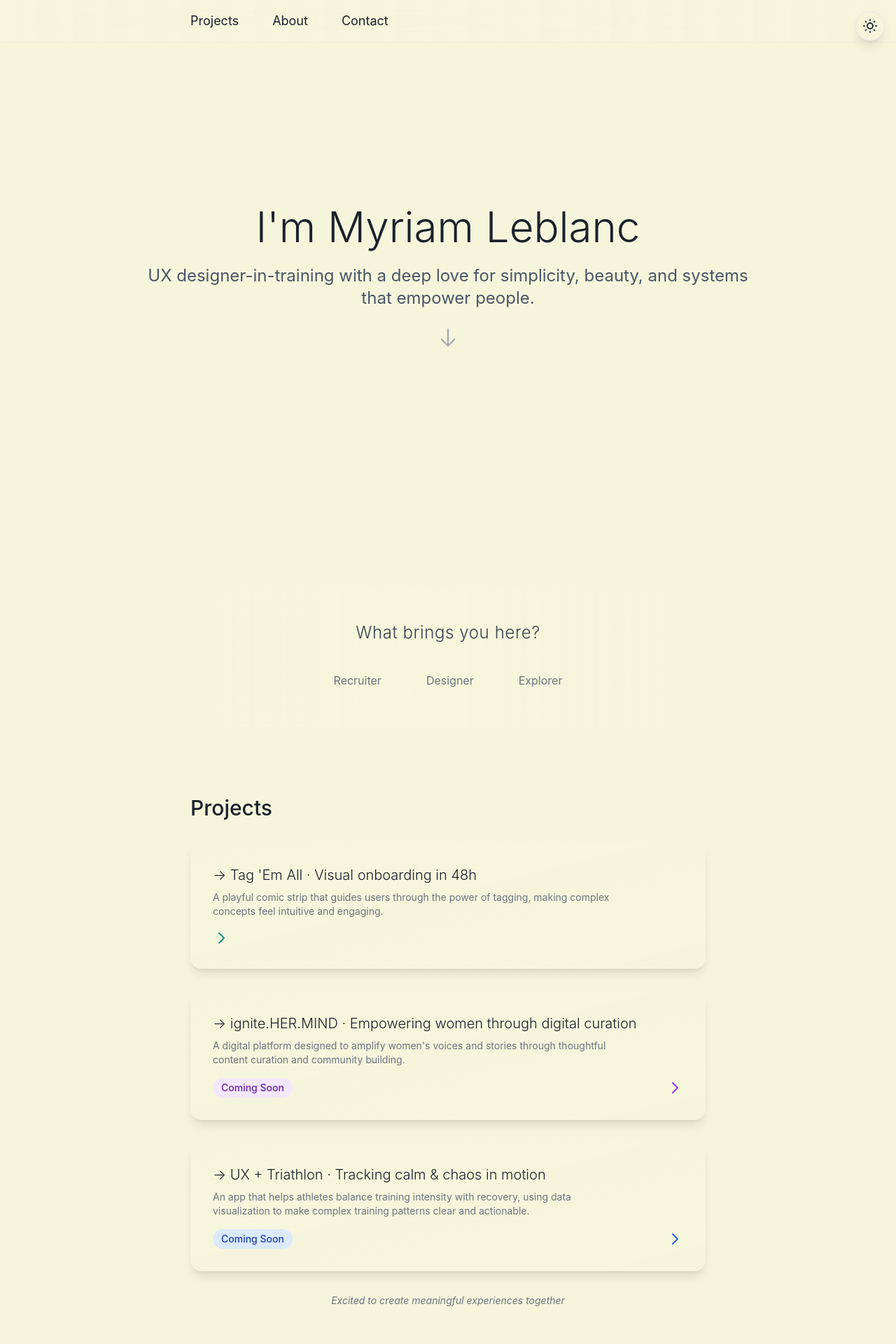
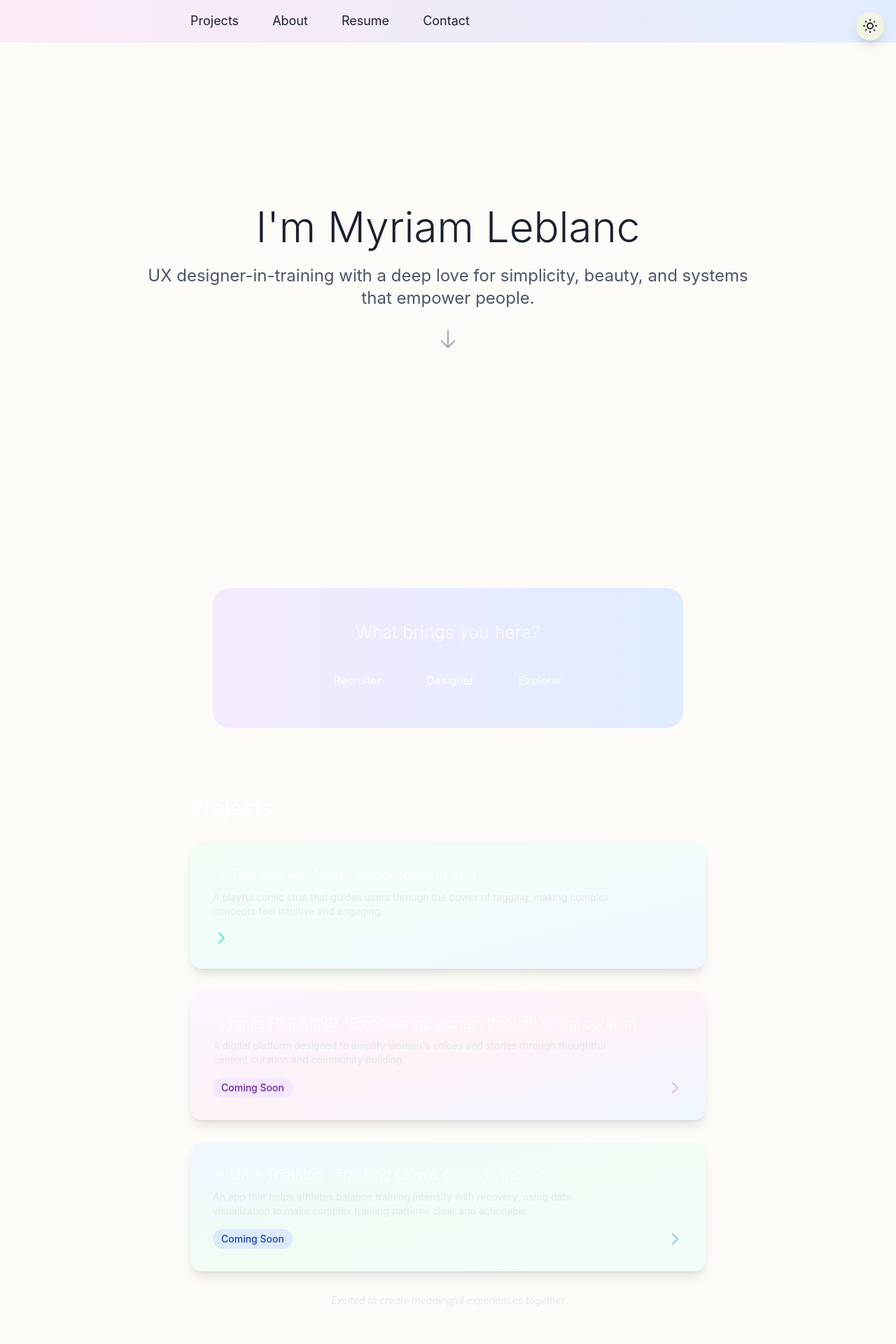
Before and after one commit to aliyazdi75/myriamleblanc, a React (Vite) app: page / in a window 1280 px wide. Shown: the top 1920 px of the page at 70% size. Built offline with nearby package versions, Linux system fonts and the light colour scheme.

Commit message:
style: update text colors to white and enhance magical bubble effects

```diff
--- a/src/App.jsx
+++ b/src/App.jsx
@@ -34,7 +34,8 @@ function App() {
       nav: {
         projects: "Projects",
         about: "About",
-        contact: "Contact"
+        contact: "Contact",
+        resume: "Resume"
       },
       projects: {
         title: "Projects",
@@ -75,7 +76,8 @@ function App() {
       nav: {
         projects: "Projets",
         about: "À propos",
-        contact: "Contact"
+        contact: "Contact",
+        resume: "CV"
       },
       projects: {
         title: "Projets",
@@ -104,7 +106,7 @@ function App() {
   const t = translations[language]
 
   return (
-    <div className="min-h-screen bg-soft-beige dark:bg-gray-950 text-text-primary dark:text-gray-100 transition-colors duration-300">
+    <div className="min-h-screen bg-[#FDFBF7] dark:bg-gray-950 text-text-primary dark:text-gray-100 transition-colors duration-300">
       <ThemeToggle />
       <Router>
         <AnimatePresence mode="wait">
@@ -128,10 +130,10 @@ function App() {
                 className="min-h-screen"
               >
                 {/* Navigation */}
-                <nav className="fixed top-0 left-0 right-0 z-40 bg-gradient-to-r from-soft-beige/90 via-soft-beige/80 to-soft-beige/90 dark:from-gray-900 dark:via-gray-800 dark:to-gray-900/80 backdrop-blur-lg border-b border-gray-200/50 dark:border-gray-700/50">
+                <nav className="fixed top-0 left-0 right-0 z-40 bg-gradient-to-r from-purple-50 via-pink-50 to-blue-50/80 dark:from-gray-900 dark:via-gray-800 dark:to-gray-900/80 backdrop-blur-lg border-b border-gray-200/50 dark:border-gray-700/50">
                   <div className="relative">
                     {/* Animated gradient background */}
-                    <div className="absolute inset-0 bg-gradient-to-r from-soft-beige/80 via-soft-beige/70 to-soft-beige/80 backdrop-blur-md animate-gradient-x"></div>
+                    <div className="absolute inset-0 bg-gradient-to-r from-purple-100/80 via-pink-100/80 to-blue-100/80 backdrop-blur-md animate-gradient-x"></div>
                     {/* Navigation content */}
                     <div className="max-w-screen-md mx-auto px-4">
                       <div className="flex justify-between items-center py-4">
@@ -152,6 +154,15 @@ function App() {
                             >
                               {t.nav.about}
                               <span className="absolute bottom-0 left-0 w-0 h-0.5 bg-gradient-to-r from-blue-500 to-purple-500 group-hover:w-full transition-all duration-300"></span>
+                            </a>
+                          </li>
+                          <li>
+                            <a
+                              href="#resume"
+                              className="text-lg text-[#1A202C] hover:text-pink-600 transition-colors duration-300 relative group"
+                            >
+                              {t.nav.resume}
+                              <span className="absolute bottom-0 left-0 w-0 h-0.5 bg-gradient-to-r from-pink-500 to-blue-500 group-hover:w-full transition-all duration-300"></span>
                             </a>
                           </li>
                           <li>
@@ -214,7 +225,7 @@ function App() {
                     initial={{ opacity: 0, scale: 0.95 }}
                     animate={{ opacity: 1, scale: 1 }}
                     transition={{ duration: 0.5 }}
-                    className="absolute inset-0 bg-gradient-to-r from-soft-beige/90 via-soft-beige/80 to-soft-beige/90 dark:from-gray-800/90 dark:via-gray-700/90 dark:to-gray-800/90 backdrop-blur-lg animate-gradient-x rounded-3xl max-w-2xl mx-auto"
+                    className="absolute inset-0 bg-gradient-to-r from-pink-100/90 via-purple-100/90 to-blue-100/90 dark:from-gray-800/90 dark:via-gray-700/90 dark:to-gray-800/90 backdrop-blur-lg animate-gradient-x rounded-3xl max-w-2xl mx-auto"
                   />
                   <motion.div
                     initial={{ opacity: 0, y: 20 }}
@@ -226,7 +237,7 @@ function App() {
                       initial={{ opacity: 0, y: 20 }}
                       animate={{ opacity: 1, y: 0 }}
                       transition={{ duration: 0.5 }}
-                      className="text-xl md:text-2xl text-gray-700 text-center font-light tracking-wide mb-8"
+                      className="text-xl md:text-2xl text-white text-center font-light tracking-wide mb-8"
                     >
                       {t.question}
                     </motion.p>
@@ -240,8 +251,8 @@ function App() {
                         onClick={() => setVisitorType('recruiter')}
                         className={`relative group px-6 py-2 rounded-full transition-all duration-300 ${
                           visitorType === 'recruiter'
-                            ? 'text-purple-600 bg-soft-beige/90 shadow-lg'
-                            : 'text-gray-500 hover:text-purple-600 hover:bg-soft-beige/70'
+                            ? 'text-purple-300 bg-white/90 shadow-lg'
+                            : 'text-white hover:text-purple-300 hover:bg-white/70'
                         }`}
                       >
                         <span className="relative z-10 text-base">{t.buttons.recruiter}</span>
@@ -260,8 +271,8 @@ function App() {
                         onClick={() => setVisitorType('designer')}
                         className={`relative group px-6 py-2 rounded-full transition-all duration-300 ${
                           visitorType === 'designer'
-                            ? 'text-blue-600 bg-soft-beige/90 shadow-lg'
-                            : 'text-gray-500 hover:text-blue-600 hover:bg-soft-beige/70'
+                            ? 'text-blue-300 bg-white/90 shadow-lg'
+                            : 'text-white hover:text-blue-300 hover:bg-white/70'
                         }`}
                       >
                         <span className="relative z-10 text-base">{t.buttons.designer}</span>
@@ -280,8 +291,8 @@ function App() {
                         onClick={() => setVisitorType('explorer')}
                         className={`relative group px-6 py-2 rounded-full transition-all duration-300 ${
                           visitorType === 'explorer'
-                            ? 'text-pink-600 bg-soft-beige/90 shadow-lg'
-                            : 'text-gray-500 hover:text-pink-600 hover:bg-soft-beige/70'
+                            ? 'text-pink-300 bg-white/90 shadow-lg'
+                            : 'text-white hover:text-pink-300 hover:bg-white/70'
                         }`}
                       >
                         <span className="relative z-10 text-base">{t.buttons.explorer}</span>
@@ -299,7 +310,7 @@ function App() {
                           animate={{ opacity: 1, y: 0 }}
                           exit={{ opacity: 0, y: 10 }}
                           transition={{ duration: 0.3 }}
-                          className="text-base text-gray-500 italic text-center mt-4"
+                          className="text-base text-white italic text-center mt-4"
                         >
                           {t.responses[visitorType]}
                         </motion.p>
@@ -311,21 +322,21 @@ function App() {
                 {/* Projects Section */}
                 <section id="projects" className="py-24">
                   <div className="max-w-screen-md mx-auto px-4">
-                    <h2 className="text-3xl font-medium mb-8 text-text-primary dark:text-gray-100">{t.projects.title}</h2>
+                    <h2 className="text-3xl font-medium mb-8 text-white dark:text-gray-100">{t.projects.title}</h2>
                     <div className="space-y-8">
-                      <div className="group relative overflow-hidden rounded-2xl bg-gradient-to-br from-soft-beige via-soft-beige/90 to-soft-beige/80 dark:from-gray-800 dark:via-gray-700 dark:to-gray-800 p-8 shadow-lg transition-all duration-300 hover:shadow-xl">
+                      <div className="group relative overflow-hidden rounded-2xl bg-gradient-to-br from-green-50 via-teal-50 to-blue-50 dark:from-gray-800 dark:via-gray-700 dark:to-gray-800 p-8 shadow-lg transition-all duration-300 hover:shadow-xl">
                         <div className="absolute inset-0 bg-gradient-to-br from-green-100/20 via-teal-100/20 to-blue-100/20 opacity-0 transition-opacity duration-300 group-hover:opacity-100" />
                         <div className="relative z-10">
                           <Link to="/tag-em-all" className="block">
-                            <h3 className="text-xl font-light text-[#1A202C] mb-2 hover:text-teal-600 transition-colors duration-300">
+                            <h3 className="text-xl font-light text-white mb-2 hover:text-teal-300 transition-colors duration-300">
                               {t.projects.tagEmAll}
                             </h3>
                           </Link>
-                          <p className="text-sm text-gray-500 max-w-xl mb-4">
+                          <p className="text-sm text-gray-200 dark:text-gray-300 max-w-xl mb-4">
                             {t.projects.tagEmAllDesc}
                           </p>
                           <motion.div
-                            className="text-teal-600"
+                            className="text-teal-300"
                             whileHover={{ x: 5 }}
                             transition={{ type: "spring", stiffness: 300 }}
                           >
@@ -335,19 +346,19 @@ function App() {
                           </motion.div>
                         </div>
                       </div>
-                      <div className="group relative overflow-hidden rounded-2xl bg-gradient-to-br from-soft-beige via-soft-beige/90 to-soft-beige/80 dark:from-gray-800 dark:via-gray-700 dark:to-gray-800 p-8 shadow-lg transition-all duration-300 hover:shadow-xl">
+                      <div className="group relative overflow-hidden rounded-2xl bg-gradient-to-br from-purple-50 via-pink-50 to-blue-50 dark:from-gray-800 dark:via-gray-700 dark:to-gray-800 p-8 shadow-lg transition-all duration-300 hover:shadow-xl">
                         <div className="absolute inset-0 bg-gradient-to-br from-purple-100/20 via-pink-100/20 to-blue-100/20 opacity-0 transition-opacity duration-300 group-hover:opacity-100" />
                         <div className="relative z-10">
-                          <h3 className="text-xl font-light text-[#1A202C] mb-2">{t.projects.igniteHerMind}</h3>
-                          <p className="text-sm text-gray-500 max-w-xl mb-4">
+                          <h3 className="text-xl font-light text-white mb-2">{t.projects.igniteHerMind}</h3>
+                          <p className="text-sm text-gray-200 dark:text-gray-300 max-w-xl mb-4">
                             {t.projects.igniteHerMindDesc}
                           </p>
                           <div className="flex items-center justify-between">
-                            <span className="inline-flex items-center rounded-full bg-purple-100 px-3 py-1 text-sm font-medium text-purple-800">
+                            <span className="inline-flex items-center rounded-full bg-purple-100 dark:bg-purple-900 px-3 py-1 text-sm font-medium text-purple-800 dark:text-purple-200">
                               Coming Soon
                             </span>
                             <motion.div
-                              className="text-purple-600"
+                              className="text-purple-300 dark:text-purple-400"
                               whileHover={{ x: 5 }}
                               transition={{ type: "spring", stiffness: 300 }}
                             >
@@ -358,19 +369,19 @@ function App() {
                           </div>
                         </div>
                       </div>
-                      <div className="group relative overflow-hidden rounded-2xl bg-gradient-to-br from-soft-beige via-soft-beige/90 to-soft-beige/80 dark:from-gray-800 dark:via-gray-700 dark:to-gray-800 p-8 shadow-lg transition-all duration-300 hover:shadow-xl">
+                      <div className="group relative overflow-hidden rounded-2xl bg-gradient-to-br from-blue-50 via-green-50 to-teal-50 dark:from-gray-800 dark:via-gray-700 dark:to-gray-800 p-8 shadow-lg transition-all duration-300 hover:shadow-xl">
                         <div className="absolute inset-0 bg-gradient-to-br from-blue-100/20 via-green-100/20 to-teal-100/20 opacity-0 transition-opacity duration-300 group-hover:opacity-100" />
                         <div className="relative z-10">
-                          <h3 className="text-xl font-light text-[#1A202C] mb-2">{t.projects.uxTriathlon}</h3>
-                          <p className="text-sm text-gray-500 max-w-xl mb-4">
+                          <h3 className="text-xl font-light text-white mb-2">{t.projects.uxTriathlon}</h3>
+                          <p className="text-sm text-gray-200 dark:text-gray-300 max-w-xl mb-4">
                             {t.projects.uxTriathlonDesc}
                           </p>
                           <div className="flex items-center justify-between">
-                            <span className="inline-flex items-center rounded-full bg-blue-100 px-3 py-1 text-sm font-medium text-blue-800">
+                            <span className="inline-flex items-center rounded-full bg-blue-100 dark:bg-blue-900 px-3 py-1 text-sm font-medium text-blue-800 dark:text-blue-200">
                               Coming Soon
                             </span>
                             <motion.div
-                              className="text-blue-600"
+                              className="text-blue-300 dark:text-blue-400"
                               whileHover={{ x: 5 }}
                               transition={{ type: "spring", stiffness: 300 }}
                             >
@@ -386,7 +397,7 @@ function App() {
                       initial={{ opacity: 0, y: 20 }}
                       animate={{ opacity: 1, y: 0 }}
                       transition={{ duration: 0.5, delay: 0.4 }}
-                      className="text-center text-gray-500 italic text-sm mt-8"
+                      className="text-center text-gray-200 dark:text-gray-300 italic text-sm mt-8"
                     >
                       {t.projects.cta}
                     </motion.p>
@@ -394,9 +405,9 @@ function App() {
                 </section>
 
                 {/* About Section */}
-                <section id="about" className="py-24 bg-soft-beige/50 dark:bg-gray-900/50">
+                <section id="about" className="py-24 bg-white/50 dark:bg-gray-900/50">
                   <div className="max-w-screen-md mx-auto px-4">
-                    <h2 className="text-3xl font-medium mb-8">{t.about.title}</h2>
+                    <h2 className="text-3xl font-medium mb-8 text-white dark:text-gray-100">{t.about.title}</h2>
                     <div className="flex flex-col md:flex-row items-start gap-12">
                       <div className="w-full md:w-1/2">
                         <div className="relative group">
@@ -413,12 +424,89 @@ function App() {
                         </div>
                       </div>
                       <div className="w-full md:w-1/2 space-y-6">
-                        <p className="body-text">
+                        <p className="text-gray-200 dark:text-gray-300">
                           {t.about.intro}
                         </p>
-                        <p className="body-text">
+                        <p className="text-gray-200 dark:text-gray-300">
                           {t.about.mission}
                         </p>
+                      </div>
+                    </div>
+                  </div>
+                </section>
+
+                {/* Resume Section */}
+                <section id="resume" className="py-24">
+                  <div className="max-w-screen-md mx-auto px-4">
+                    <h2 className="text-3xl font-medium mb-8 text-white dark:text-gray-100">{t.nav.resume}</h2>
+                    <div className="bg-white dark:bg-gray-800 rounded-xl shadow-lg p-8">
+                      <div className="flex flex-col md:flex-row justify-between items-start md:items-center mb-8">
+                        <div>
+                          <h3 className="text-2xl font-medium text-[#1A202C] dark:text-white">Myriam Leblanc</h3>
+                          <p className="text-gray-600 dark:text-gray-300">UX Designer & Developer</p>
+                        </div>
+                        <div className="mt-4 md:mt-0">
+                          <a
+                            href="mailto:myriamleblanc230@gmail.com"
+                            className="text-purple-600 hover:text-purple-700 dark:text-purple-400 dark:hover:text-purple-300"
+                          >
+                            myriamleblanc230@gmail.com
+                          </a>
+                        </div>
+                      </div>
+
+                      <div className="space-y-8">
+                        <div>
+                          <h4 className="text-xl font-medium text-[#1A202C] dark:text-white mb-4">Education</h4>
+                          <div className="space-y-4">
+                            <div>
+                              <h5 className="font-medium text-[#1A202C] dark:text-white">Computer Science</h5>
+                              <p className="text-gray-600 dark:text-gray-300">First-generation CS student</p>
+                            </div>
+                          </div>
+                        </div>
+
+                        <div>
+                          <h4 className="text-xl font-medium text-[#1A202C] dark:text-white mb-4">Skills</h4>
+                          <div className="flex flex-wrap gap-2">
+                            <span className="px-3 py-1 bg-purple-100 dark:bg-purple-900 text-purple-800 dark:text-purple-200 rounded-full text-sm">UX Design</span>
+                            <span className="px-3 py-1 bg-blue-100 dark:bg-blue-900 text-blue-800 dark:text-blue-200 rounded-full text-sm">React</span>
+                            <span className="px-3 py-1 bg-pink-100 dark:bg-pink-900 text-pink-800 dark:text-pink-200 rounded-full text-sm">JavaScript</span>
+                            <span className="px-3 py-1 bg-green-100 dark:bg-green-900 text-green-800 dark:text-green-200 rounded-full text-sm">HTML/CSS</span>
+                            <span className="px-3 py-1 bg-teal-100 dark:bg-teal-900 text-teal-800 dark:text-teal-200 rounded-full text-sm">Tailwind CSS</span>
+                          </div>
+                        </div>
+
+                        <div>
+                          <h4 className="text-xl font-medium text-[#1A202C] dark:text-white mb-4">Projects</h4>
+                          <div className="space-y-4">
+                            <div>
+                              <h5 className="font-medium text-[#1A202C] dark:text-white">Tag 'Em All</h5>
+                              <p className="text-gray-600 dark:text-gray-300">Visual onboarding in 48h - A playful comic strip that guides users through the power of tagging</p>
+                            </div>
+                            <div>
+                              <h5 className="font-medium text-[#1A202C] dark:text-white">ignite.HER.MIND</h5>
+                              <p className="text-gray-600 dark:text-gray-300">Empowering women through digital curation - Coming Soon</p>
+                            </div>
+                            <div>
+                              <h5 className="font-medium text-[#1A202C] dark:text-white">UX + Triathlon</h5>
+                              <p className="text-gray-600 dark:text-gray-300">Tracking calm & chaos in motion - Coming Soon</p>
+                            </div>
+                          </div>
+                        </div>
+                      </div>
+
+                      <div className="mt-8 pt-8 border-t border-gray-200 dark:border-gray-700">
+                        <a
+                          href="/resume.pdf"
+                          download
+                          className="inline-flex items-center px-6 py-3 bg-gradient-to-r from-purple-500 to-pink-500 text-white rounded-full hover:from-purple-600 hover:to-pink-600 transition-all duration-300 shadow-md hover:shadow-lg"
+                        >
+                          <svg xmlns="http://www.w3.org/2000/svg" className="h-5 w-5 mr-2" fill="none" viewBox="0 0 24 24" stroke="currentColor">
+                            <path strokeLinecap="round" strokeLinejoin="round" strokeWidth={2} d="M4 16v1a3 3 0 003 3h10a3 3 0 003-3v-1m-4-4l-4 4m0 0l-4-4m4 4V4" />
+                          </svg>
+                          Download Resume
+                        </a>
                       </div>
                     </div>
                   </div>
@@ -427,14 +515,14 @@ function App() {
                 {/* Contact Section */}
                 <section id="contact" className="py-24">
                   <div className="max-w-screen-md mx-auto px-4">
-                    <h2 className="text-3xl font-medium mb-8">{t.contact.title}</h2>
+                    <h2 className="text-3xl font-medium mb-8 text-white dark:text-gray-100">{t.contact.title}</h2>
                     <div className="space-y-6">
-                      <p className="body-text">
+                      <p className="text-gray-200 dark:text-gray-300">
                         {t.contact.message}
                       </p>
                       <a
                         href="mailto:myriamleblanc230@gmail.com"
-                        className="inline-flex items-center px-8 py-4 text-lg font-light text-[#1A202C] bg-transparent border-2 border-[#1A202C] rounded-full hover:bg-[#1A202C] hover:text-white transition-all duration-300 group"
+                        className="inline-flex items-center px-8 py-4 text-lg font-light text-white bg-transparent border-2 border-white rounded-full hover:bg-white hover:text-[#1A202C] transition-all duration-300 group"
                       >
                         {t.contact.button}
                         <svg
@@ -457,9 +545,9 @@ function App() {
                 </section>
 
                 {/* Footer */}
-                <footer className="py-8 text-center text-sm text-text-secondary dark:text-gray-400">
+                <footer className="py-8 text-center text-sm text-gray-200 dark:text-gray-300">
                   <div className="container text-center">
-                    <p className="text-sm text-gray-400">
+                    <p className="text-sm text-gray-200 dark:text-gray-300">
                       {t.footer}
                     </p>
                   </div>
```
